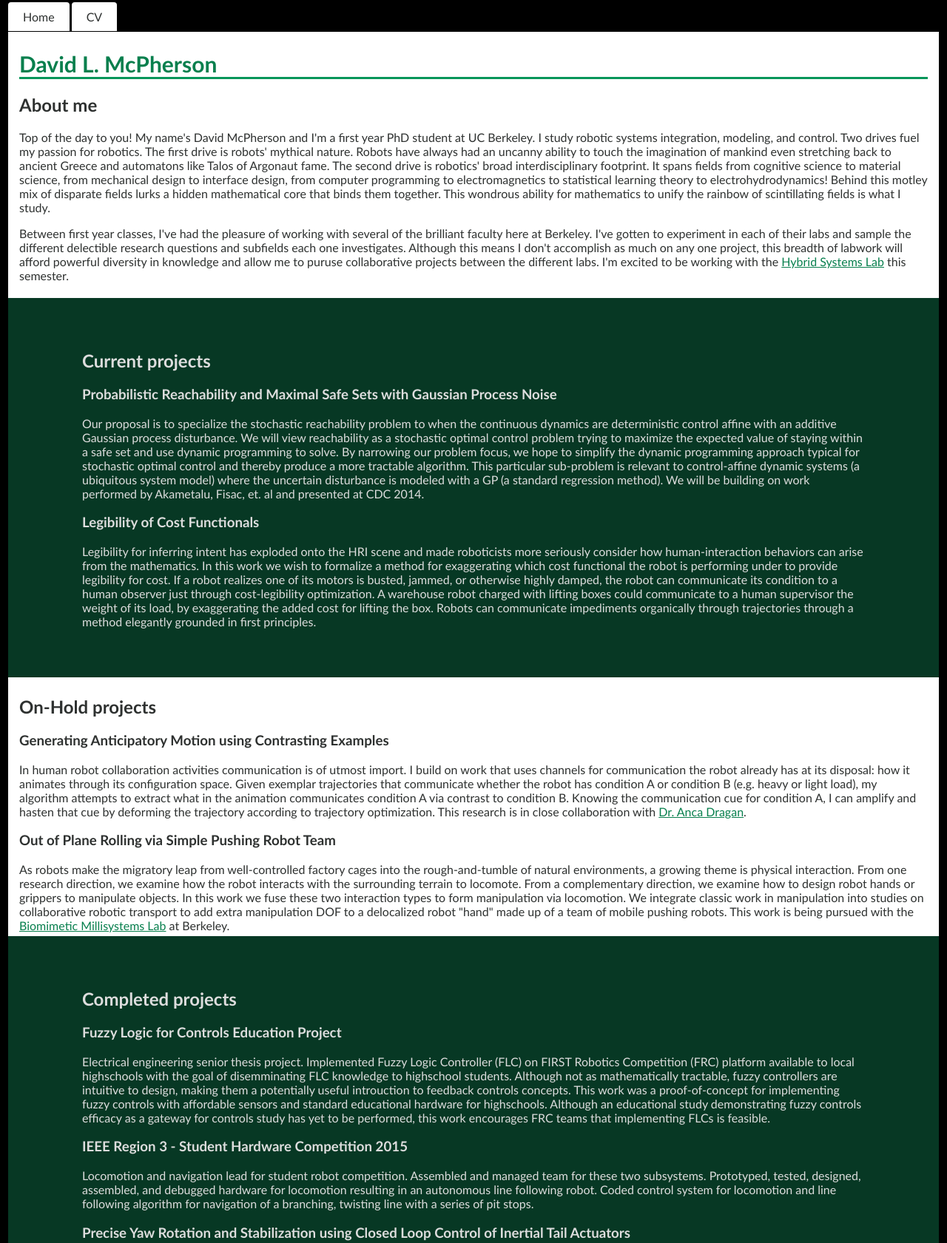
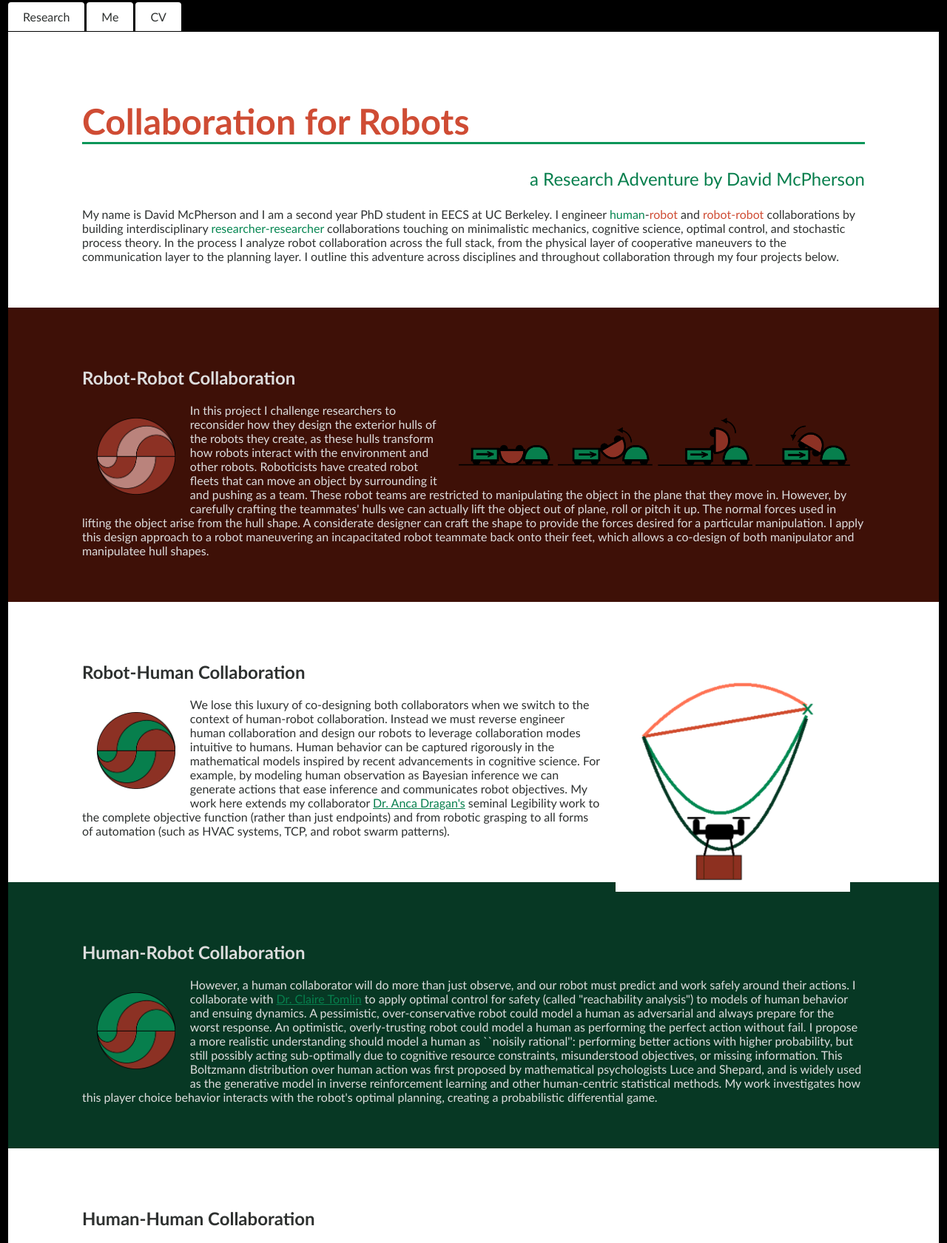
Before and after one commit to DLMcPherson/personalWebsite, a plain HTML site: page index.html in a window 1280 px wide. Shown: the part 14-1695 px from the top of the page at 74% size. Drawn offline with Linux system fonts and the light colour scheme.

Commit message:
rewrote and reorganized everything. Now with 400% more pictures!

```diff
--- /dev/null
+++ b/Me.html
@@ -0,0 +1,72 @@
+<!DOCTYPE html>
+<html>
+
+<head>
+  <title>David McPherson + Robot Collaboration</title>
+  <link href="site.css" rel="stylesheet">
+</head>
+
+<nav id="nav01"></nav>
+
+<body>
+
+  <div class="wht">
+  <h1>David L. McPherson</h1>
+  <img src="Science David25.jpg" alt="selfie" style="width:50%;" align="right" hspace="20" vspace="20">
+
+  <h2>My Motivation</h2>
+  <p>
+    I study robotic systems integration, modeling, and control.
+    Two drives fuel my passion for robotics.
+    The first drive is robots' mythical nature. Robots have always had an uncanny ability to touch the imagination of mankind even stretching back to ancient Greece and automatons like Talos of Argonaut fame.
+
+    The second drive is robotics' broad interdisciplinary footprint.
+    It spans fields from cognitive science to material science, from mechanical design to interface design, from computer programming to electromagnetics to statistical learning theory to electrohydrodynamics!
+    Behind this motley mix of disparate fields lurks a hidden mathematical core that binds them together.
+    This wondrous ability for mathematics to unify the rainbow of scintillating fields is what I study.
+  </div>
+  <div class="grn">
+  <h2>History</h2>
+
+  <p>
+  I grew up nestled in the Appalachian hills of Chattanooga, Tennessee.
+  My mother taught us from a young age that learning is just playing with concepts, and that school can be fun.
+  That playfulness seeded enthusiasm and that enthusiasm grew into drive as I realized knowledge allowed you to transform dreams into reality.
+  We organized a robotics team in middle school and I experienced how engineering is a creative act like any other, but with code and gears as my paints and the laws of the universe as my canvas.
+  </p>
+  <p>
+  I raced through the rest of my high school curriculum, finishing high school calculus at 14 and scoring high enough at the ACT to get a college scholarship that paid my tuition in full.
+  I enrolled at my hometown university (University of Tennessee at Chattanooga) at the age of 15 and devoured every opportunity to learn and build.
+  When the school didn't yet have an electronics club or robotics team, I gathered up comrades and we started one.
+  Being at a poorer University taught me academic independence and to beat out my own path.
+  Now when I see a lack in my department, I organize and create a solution.
+  I'm proud to say I was invited to bring this gift to University of California, Berkeley and join their excellent community of learners.
+  </p>
+
+  </div>
+  <div class="wht">
+  <h2>Undergraduate Research</h2>
+
+  <h3>Fuzzy Logic for Controls Education Project</h3>
+  <p>Electrical engineering senior thesis project. Implemented Fuzzy Logic Controller (FLC) on FIRST Robotics Competition (FRC) platform available to local highschools with the goal of disemminating FLC knowledge to highschool students. Although not as mathematically tractable, fuzzy controllers are intuitive to design, making them a potentially useful introuction to feedback controls concepts.
+  This work was a proof-of-concept for implementing fuzzy controls with affordable sensors and standard educational hardware for highschools. Although an educational study demonstrating fuzzy controls efficacy as a gateway for controls study has yet to be performed, this work encourages FRC teams that implementing FLCs is feasible.</p>
+
+  <h3>IEEE Region 3 - Student Hardware Competition 2015</h3>
+  <p>Locomotion and navigation lead for student robot competition. Assembled and managed team for these two subsystems. Prototyped, tested, designed, assembled, and debugged hardware for locomotion resulting in an autonomous line following robot. Coded control system for locomotion and line following algorithm for navigation of a branching, twisting line with a series of pit stops.</p>
+
+  <h3>Precise Yaw Rotation and Stabilization using Closed Loop Control of Inertial Tail Actuators</h3>
+  <p>Built inertial "tail" actuator for millirobot and implemented a feedback controller with feedforward friction linearization in conjunction with Dr. Sarah Bergbreiter's <a href="https://sites.google.com/site/microroboticslaboratory">Maryland Microrobotics Laboratory</a> at University of Maryland.
+  </div>
+
+  <div class="grn">
+  <h2>Links</h2>
+  <p>My GitHub site: <a href="https://github.com/DavidMcPherson">click here.</a></p>
+  <p>My LinkedIn page: <a href="https://www.linkedin.com/in/david-mcpherson-4bb96595">click here.</a></p>
+
+  <footer id="foot01"></footer>
+  </div>
+
+<script src="script.js"></script>
+
+</body>
+</html>
--- a/index.html
+++ b/index.html
@@ -10,86 +10,69 @@
 
 <body>
 
-  <div class="light">
-  <h1>David L. McPherson</h1>
+  <div class=wht>
+    <header>
+    <h1 style = "color: #cf4c34">Collaboration for Robots</h1>
+    <p style = "color: #077f4d; font-size: 24px" align="right">a Research Adventure by David McPherson</p>
+    </header>
+    My name is David McPherson and I am a second year PhD student in EECS at UC Berkeley.
+    I engineer <span style="color:#078752">human</span>-<span style="color:#cf4c34">robot</span> and <span style="color:#cf4c34">robot-robot</span> collaborations by building interdisciplinary <span style="color:#078752">researcher-researcher</span> collaborations touching on minimalistic mechanics, cognitive science, optimal control, and stochastic process theory.
+    In the process I analyze robot collaboration across the full stack, from the physical layer of cooperative maneuvers to the communication layer to the planning layer.
+    I outline this adventure across disciplines and throughout collaboration through my four projects below.
+  </div>
 
-  <h2>About me</h2>
-  <p>Top of the day to you!
-    My name's David McPherson and I'm a first year PhD student at UC Berkeley.
-    I study robotic systems integration, modeling, and control.
-    Two drives fuel my passion for robotics.
-    The first drive is robots' mythical nature. Robots have always had an uncanny ability to touch the imagination of mankind even stretching back to ancient Greece and automatons like Talos of Argonaut fame.
+  <div class=red>
+    <h2>Robot-Robot Collaboration</h2>    <img src="Kinematic_CoopCartoon.png" alt="Robot Rehab" style="width:50%;" align="right" hspace="20" vspace="20">
+    <img src="RRCollab.png" alt="Robot-Robot Collaboration" style="width:10%;" align="left" hspace="20" vspace="20">
+    In this project I challenge researchers to reconsider how they design the exterior hulls of the robots they create, as these hulls transform how robots interact with the environment and other robots.
+    Roboticists have created robot fleets that can move an object by surrounding it and pushing as a team.
+    These robot teams are restricted to manipulating the object in the plane that they move in.
+    However, by carefully crafting the teammates' hulls we can actually lift the object out of plane, roll or pitch it up.
+    The normal forces used in lifting the object arise from the hull shape.
+    A considerate designer can craft the shape to provide the forces desired for a particular manipulation.
+    I apply this design approach to a robot maneuvering an incapacitated robot teammate back onto their feet, which allows a co-design of both manipulator and manipulatee hull shapes.
+  </div>
 
-    The second drive is robotics' broad interdisciplinary footprint.
-    It spans fields from cognitive science to material science, from mechanical design to interface design, from computer programming to electromagnetics to statistical learning theory to electrohydrodynamics!
-    Behind this motley mix of disparate fields lurks a hidden mathematical core that binds them together.
-    This wondrous ability for mathematics to unify the rainbow of scintillating fields is what I study.
+  <div class=wht>
+    <img src="ExaggeratedWeight.png" alt="Robot Exaggerating Weight Cost" style="width:30%;" align="right" hspace="20" vspace="20">
+    <h2>Robot-Human Collaboration</h2>
+    <img src="RHCollab.png" alt="Robot-Human Collaboration" style="width:10%;" align="left" hspace="20" vspace="20">
+    We lose this luxury of co-designing both collaborators when we switch to the context of human-robot collaboration.
+    Instead we must reverse engineer human collaboration and design our robots to leverage collaboration modes intuitive to humans.
+    Human behavior can be captured rigorously in the mathematical models inspired by recent advancements in cognitive science.
+    For example, by modeling human observation as Bayesian inference we can generate actions that ease inference and communicates robot objectives.
+    My work here extends my collaborator <a href="http://interact.berkeley.edu/">Dr. Anca Dragan's</a> seminal Legibility work to the complete objective function (rather than just endpoints) and from robotic grasping to all forms of automation (such as HVAC systems, TCP, and robot swarm patterns).
+  </div>
 
-  <p>Between first year classes, I've had the pleasure of working with several of the brilliant faculty here at Berkeley.
-    I've gotten to experiment in each of their labs and sample the different delectible research questions and subfields each one investigates.
-    Although this means I don't accomplish as much on any one project, this breadth of labwork will afford powerful diversity in knowledge and allow me to puruse collaborative projects between the different labs.
-    I'm excited to be working with the <a href="http://hybrid.eecs.berkeley.edu">Hybrid Systems Lab</a> this semester.</p>
+  <div class=grn>
+    <h2>Human-Robot Collaboration</h2>
+    <img src="HRCollab.png" alt="Human-Robot Collaboration" style="width:10%;" align="left" hspace="20" vspace="20">
+    However, a human collaborator will do more than just observe, and our robot must predict and work safely around their actions.
+    I collaborate with <a href="http://hybrid.eecs.berkeley.edu">Dr. Claire Tomlin</a> to apply optimal control for safety (called "reachability analysis") to models of human behavior and ensuing dynamics.
+    A pessimistic, over-conservative robot could model a human as adversarial and always prepare for the worst response.
+    An optimistic, overly-trusting robot could model a human as performing the perfect action without fail.
+    I propose a more realistic understanding should model a human as ``noisily rational'': performing better actions with higher probability, but still possibly acting sub-optimally due to cognitive resource constraints, misunderstood objectives, or missing information.
+    This Boltzmann distribution over human action was first proposed by mathematical psychologists Luce and Shepard, and is widely used as the generative model in inverse reinforcement learning and other human-centric statistical methods.
+    My work investigates how this player choice behavior interacts with the robot's optimal planning, creating a probabilistic differential game.
+  </div>
+
+  <div class=wht>
+    <h2>Human-Human Collaboration</h2><img src="AutonomousAnonymousColored.jpg" alt="Biggest Attendance at RHH!" style="width:50%;" align="right" hspace="20" vspace="20">
+    <img src="HHCollab.png" alt="Human-Human Collaboration" style="width:10%;" align="left" hspace="20" vspace="20">
+    Tackling such a grand span of collaboration problems requires strong interdisciplinary collaborations.
+    To secure the collaborations that allow my research to thrive, it's necessary for me to serve and grow the robotics community.
+    I organize weekly social events in conjunction with the <a href="http://citris-uc.org/initiatives/robotics-2/">CITRIS People and Robots</a>(CPAR) initiative every Tuesday at 5PM.
+    Graduate students studying AI and robotics are diasporated across departments including Mechanical Engineering, Psychology, and Computer Science.
+    The goal is to bring these researchers together to build relationships and support each other through the lows and highs of research.
+    I further this goal throughout the week by organizing and stocking the graduate student lounge, thereby creating a place for minds to meet and for busy brains to take a healthy break between bursts.
+    Finally, I am serving the next generation of roboticists by visiting disadvantaged elementary schools and teaching modules on circuits and robotics.
+    Indeed, I led the charge on fleshing out our hands-on robotics module to a full middle-school level lesson.
 
   </div>
-  <div class = "dark">
-    <h2>Current projects</h2>
 
-    <h3>Probabilistic Reachability and Maximal Safe Sets with Gaussian Process Noise</h3>
-    <p>
-      Our proposal is to specialize the stochastic reachability problem to when the continuous dynamics are deterministic control affine with an additive Gaussian process disturbance.
-      We will view reachability as a stochastic optimal control problem trying to maximize the expected value of staying within a safe set and use dynamic programming to solve.
-      By narrowing our problem focus, we hope to simplify the dynamic programming approach typical for stochastic optimal control and thereby produce a more tractable algorithm.
-      This particular sub-problem is relevant to control-affine dynamic systems (a ubiquitous system model) where the uncertain disturbance is modeled with a GP (a standard regression method).
-      We will be building on work performed by Akametalu, Fisac, et. al and presented at CDC 2014.
-    </p>
-
-    <h3>Legibility of Cost Functionals</h3>
-    <p>
-      Legibility for inferring intent has exploded onto the HRI scene and made roboticists more seriously consider how human-interaction behaviors can arise from the mathematics.
-      In this work we wish to formalize a method for exaggerating which cost functional the robot is performing under to provide legibility for cost.
-      If a robot realizes one of its motors is busted, jammed, or otherwise highly damped, the robot can communicate its condition to a human observer just through cost-legibility optimization.
-      A warehouse robot charged with lifting boxes could communicate to a human supervisor the weight of its load, by exaggerating the added cost for lifting the box.
-      Robots can communicate impediments organically through trajectories through a method elegantly grounded in first principles.
-    </p>
+  <div class=red>
+    <footer id="foot01"></footer>
   </div>
-  <div class="light">
-
-  <h2>On-Hold projects</h2>
-
-    <h3>Generating Anticipatory Motion using Contrasting Examples</h3>
-    In human robot collaboration activities communication is of utmost import.
-    I build on work that uses channels for communication the robot already has at its disposal: how it animates through its configuration space.
-    Given exemplar trajectories that communicate whether the robot has condition A or condition B (e.g. heavy or light load), my algorithm attempts to extract what in the animation communicates condition A via contrast to condition B.
-    Knowing the communication cue for condition A, I can amplify and hasten that cue by deforming the trajectory according to trajectory optimization.
-    This research is in close collaboration with <a href="http://www.eecs.berkeley.edu/~anca/">Dr. Anca Dragan</a>.
-
-    <h3>Out of Plane Rolling via Simple Pushing Robot Team</h3>
-    As robots make the migratory leap from well-controlled factory cages into the rough-and-tumble of natural environments, a growing theme is physical interaction.
-    From one research direction, we examine how the robot interacts with the surrounding terrain to locomote.
-    From a complementary direction, we examine how to design robot hands or grippers to manipulate objects.
-    In this work we fuse these two interaction types to form manipulation via locomotion.
-    We integrate classic work in manipulation into studies on collaborative robotic transport to add extra manipulation DOF to a delocalized robot "hand" made up of a team of mobile pushing robots.
-    This work is being pursued with the <a href="https://robotics.eecs.berkeley.edu/~ronf/Biomimetics.html">Biomimetic Millisystems Lab</a> at Berkeley.
-  </div>
-  <div class="dark">
-  <h2>Completed projects</h2>
-
-  <h3>Fuzzy Logic for Controls Education Project</h3>
-  <p>Electrical engineering senior thesis project. Implemented Fuzzy Logic Controller (FLC) on FIRST Robotics Competition (FRC) platform available to local highschools with the goal of disemminating FLC knowledge to highschool students. Although not as mathematically tractable, fuzzy controllers are intuitive to design, making them a potentially useful introuction to feedback controls concepts.
-  This work was a proof-of-concept for implementing fuzzy controls with affordable sensors and standard educational hardware for highschools. Although an educational study demonstrating fuzzy controls efficacy as a gateway for controls study has yet to be performed, this work encourages FRC teams that implementing FLCs is feasible.</p>
-
-  <h3>IEEE Region 3 - Student Hardware Competition 2015</h3>
-  <p>Locomotion and navigation lead for student robot competition. Assembled and managed team for these two subsystems. Prototyped, tested, designed, assembled, and debugged hardware for locomotion resulting in an autonomous line following robot. Coded control system for locomotion and line following algorithm for navigation of a branching, twisting line with a series of pit stops.</p>
-
-  <h3>Precise Yaw Rotation and Stabilization using Closed Loop Control of Inertial Tail Actuators</h3>
-  <p>Built inertial "tail" actuator for millirobot and implemented a feedback controller with feedforward friction linearization in conjunction with Dr. Sarah Bergbreiter's <a href="https://sites.google.com/site/microroboticslaboratory">Maryland Microrobotics Laboratory</a> at University of Maryland.
-
-  <h2>Links</h2>
-  <p>My GitHub site: <a href="https://github.com/DavidMcPherson">click here.</a></p>
-  <p>My LinkedIn page: <a href="https://www.linkedin.com/in/david-mcpherson-4bb96595">click here.</a></p>
-
-  <footer id="foot01"></footer>
-</div>
 
 <script src="script.js"></script>
 
--- a/script.js
+++ b/script.js
@@ -3,6 +3,7 @@ document.getElementById("foot01").innerHTML =
 
 document.getElementById("nav01").innerHTML =
 "<ul id='menu'>" +
-"<li><a href='index.html'>Home</a></li>" +
+"<li><a href='index.html'>Research</a></li>" +
+"<li><a href='Me.html'>Me</a></li>" +
 "<li><a href='cv.html'>CV</a></li>"
 "</ul>";
--- a/site.css
+++ b/site.css
@@ -26,16 +26,17 @@ body {
     font-family: "Gill Sans", sans-serif;
     font-size: 16px;
     background-color: #000000;
-    color: #2e3130;
+    color: #dddddd;
     padding: 3px;
     height: 100%;
 }
 
-.light {
-    padding: 5px;
-    padding-left:  15px;
-    padding-right: 15px;
-    background-color: #ffffff;
+.wht {
+  padding: 60px;
+  padding-left:  100px;
+  padding-right: 100px;
+  background-color: #ffffff;
+  color: #2e3130
 }
 
 object {
@@ -48,7 +49,7 @@ h1 {
     font-family: "Gill Sans", sans-serif;
     border-bottom: 3px solid #089659;
     color: #077f4d;
-    font-size: 30px;
+    font-size: 48px;
 }
 
 ul#menu {
@@ -83,21 +84,16 @@ ul#menu li a:hover {
 
 /* =================================================== */
 
-.dark {
-  padding: 50px;
+.grn {
+  padding: 60px;
   padding-left:  100px;
   padding-right: 100px;
   background-color : #073824
 }
 
-.dark h2 {
-  color : #dddddd
+.red {
+  padding: 60px;
+  padding-left:  100px;
+  padding-right: 100px;
+  background-color : #3E1007
 }
-
-.dark h3 {
-  color : #dddddd
-}
-
-.dark p {
-  color : #dddddd;
-}
```
Also changed, not shown: AutonomousAnonymous.jpg (added), AutonomousAnonymousColored.jpg (added), ExaggeratedWeight.png (added), HHCollab.png (added), HRCollab.png (added), Kinematic_CoopCartoon.png (added), RHCollab.png (added), RRCollab.png (added).
